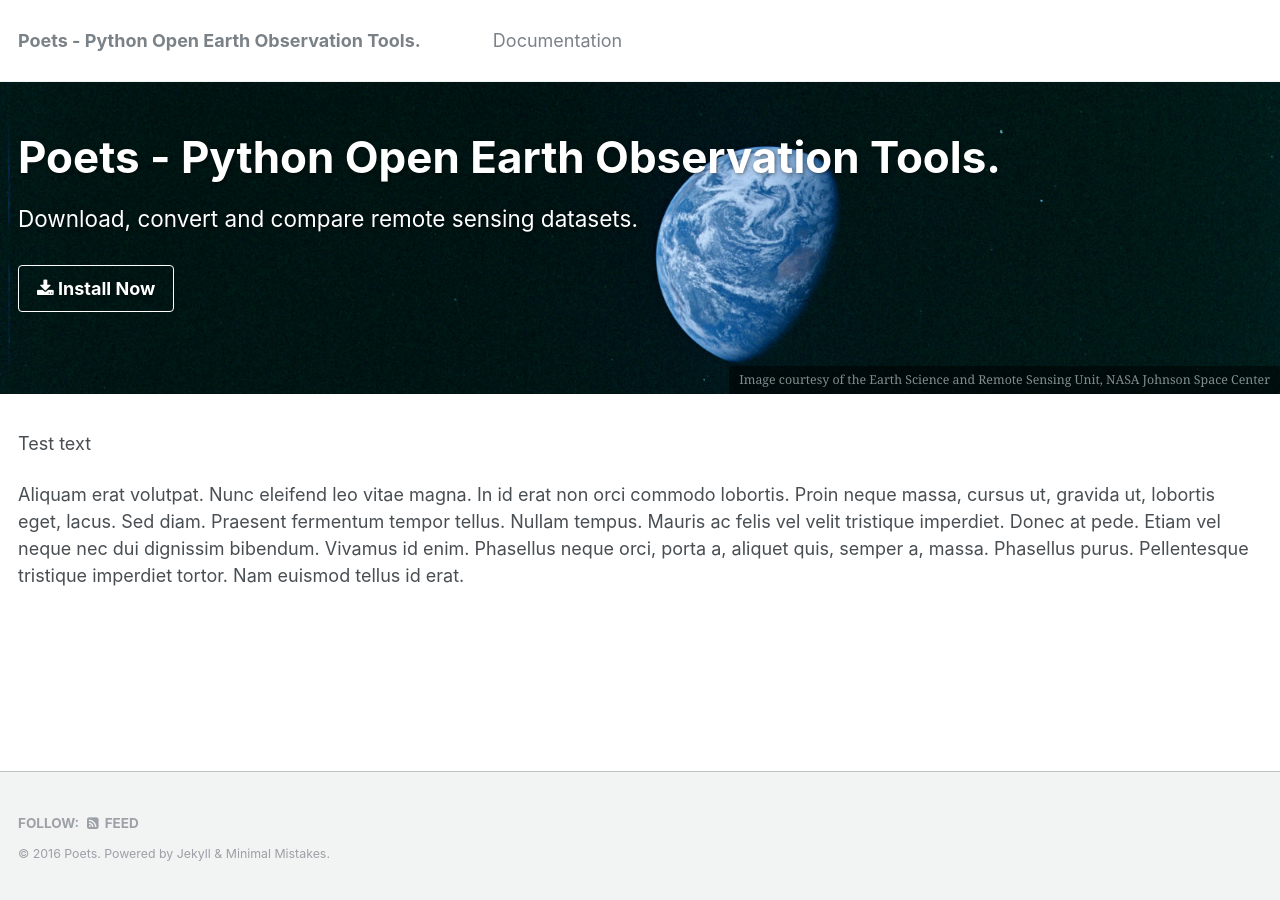
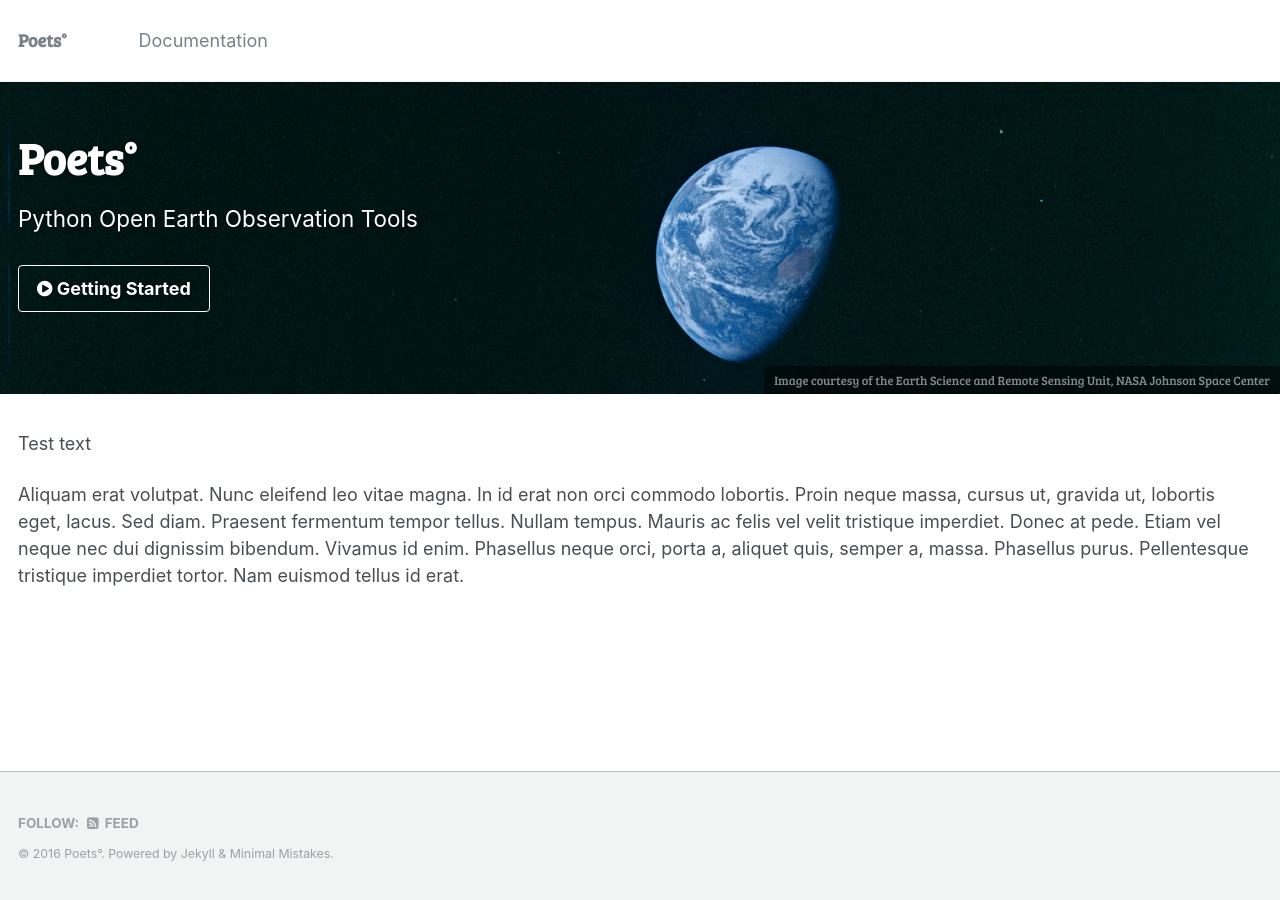
Before and after one commit to TUW-GEO/poets, a Jekyll site: the page built from _pages/home.md, in a window 1280 px wide. Built offline with Jekyll 4.4.1, drawn with Linux system fonts in a browser that asks for light colours.

Commit message:
Add poets logo font and update splash page.

```diff
--- a/_config.yml
+++ b/_config.yml
@@ -7,9 +7,9 @@
 
 # Site Settings
 locale                   : "en"
-title                    : "Poets - Python Open Earth Observation Tools."
+title                    : "Poets°"
 title_separator          : "-"
-name                     : "Poets"
+name                     : "Poets°"
 description              : "Website about the Poets project."
 url                      : "https://tuw-geo.github.io" # the base hostname & protocol for your site e.g. "https://mmistakes.github.io"
 baseurl                  : "/poets" # the subpath of your site, e.g. "/blog"
--- a/_includes/footer/custom.html
+++ b/_includes/footer/custom.html
@@ -1,3 +1,3 @@
 <!-- start custom footer snippets -->
-
+<link href="https://fonts.googleapis.com/css?family=Bree+Serif" rel="stylesheet">
 <!-- end custom footer snippets -->
--- a/_pages/home.md
+++ b/_pages/home.md
@@ -4,10 +4,10 @@
 header:
   overlay_color: "#000000"
   overlay_image: earth-banner.JPG
-  cta_label: "<i class='fa fa-download'></i> Install Now"
+  cta_label: "<i class='fa fa-play-circle'></i> Getting Started"
   cta_url: "/docs/quick-start-guide/"
   caption: Image courtesy of the Earth Science and Remote Sensing Unit, NASA Johnson Space Center
-excerpt: 'Download, convert and compare remote sensing datasets.'
+excerpt: 'Python Open Earth Observation Tools'
 ---
 
 Test text
--- a/_sass/_masthead.scss
+++ b/_sass/_masthead.scss
@@ -47,6 +47,7 @@
   white-space: nowrap;
 
   &--lg {
+    font-family: $header-font-family;
     padding-right: 2em;
     font-weight: 700;
   }
--- a/_sass/_variables.scss
+++ b/_sass/_variables.scss
@@ -13,7 +13,7 @@
 $indent-var                 : 1.3em;
 
 /* system typefaces */
-$serif                      : Georgia, Times, serif;
+$serif                      : "Bree Serif", Georgia, Times, serif;
 $sans-serif                 : -apple-system, ".SFNSText-Regular", "San Francisco", "Roboto", "Segoe UI", "Helvetica Neue", "Lucida Grande", Arial, sans-serif;
 $monospace                  : Monaco, Consolas, "Lucida Console", monospace;
 
@@ -29,7 +29,7 @@
 $garamond                   : Garamond, serif;
 
 $global-font-family         : $sans-serif;
-$header-font-family         : $sans-serif;
+$header-font-family         : $serif;
 $caption-font-family        : $serif;
 
 /* type scale */
```
